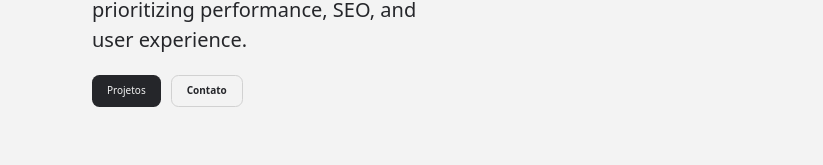
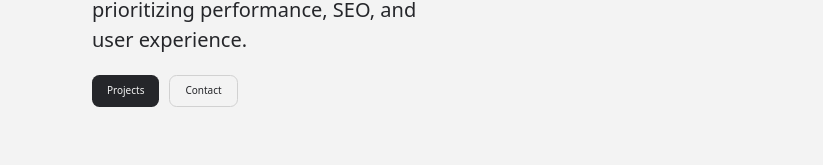
Before and after one commit to renanromagnollo/renan-landing, a Next.js app: page /en in a window 1280 px wide. Shown: the part 465-630 px from the top of the page, without its empty margins (228-1051 px from the left). Built offline with nearby package versions, Linux system fonts and the light colour scheme; no server answers.

Commit message:
fix:repair

```diff
--- a/src/app/_components/layout/pages/home/aboutme/index.tsx
+++ b/src/app/_components/layout/pages/home/aboutme/index.tsx
@@ -6,7 +6,6 @@ import { Techs } from "./techs";
 
 export function AboutMe() {
   return (
-    <div>
     <section className="w-full flex flex-col md:flex-row justify-between items-center">
       <div className="w-full md:w-1/3">
         <Me />
@@ -15,6 +14,5 @@ export function AboutMe() {
         <Techs />
       </div>
     </section>
-    </div>
   );
 }
--- a/src/app/_components/layout/pages/home/contact/index.tsx
+++ b/src/app/_components/layout/pages/home/contact/index.tsx
@@ -58,7 +58,7 @@ export function ContactSection() {
   }
 
   return (
-    <section className="w-full max-w-3xl mx-auto py-16 px-4">
+    <section id="contact" className="w-full max-w-3xl mx-auto py-16 px-4">
       <div className="text-center mb-10">
         <h2 className="text-3xl font-bold mb-3">
           {t.home.contact.title}
--- a/src/app/_components/layout/pages/home/hero/index.tsx
+++ b/src/app/_components/layout/pages/home/hero/index.tsx
@@ -2,11 +2,19 @@
 
 import { useTranslation } from "@/src/hooks"
 
+export function Hero() {
+  const t = useTranslation()
 
-export function Hero() {
+  function scrollToSection(id: string) {
+    const element = document.getElementById(id)
 
-  const t = useTranslation()
-  console.log(t)
+    if (element) {
+      element.scrollIntoView({
+        behavior: 'smooth',
+        block: 'start',
+      })
+    }
+  }
 
   return (
     <section className="min-h-[55vh] flex flex-col justify-center max-w-5xl mx-auto">
@@ -22,13 +30,17 @@ export function Hero() {
       </p>
 
       <div className="mt-8 flex gap-4">
-        <button className="px-6 py-3 rounded-xl bg-foreground text-background">
-          Projetos
+        <button
+          onClick={() => scrollToSection('projects')}
+          className="px-6 py-3 rounded-xl bg-foreground text-background">
+          {t.home.hero.buttonProjects}
         </button>
 
-        <a className="px-6 py-3 rounded-xl border">
-          Contato
-        </a>
+        <button
+          onClick={() => scrollToSection('contact')}
+          className="px-6 py-3 rounded-xl border">
+          {t.home.hero.buttonContact}
+        </button>
       </div>
     </section>
   )
--- a/src/app/_components/layout/pages/home/projects/index.tsx
+++ b/src/app/_components/layout/pages/home/projects/index.tsx
@@ -18,7 +18,7 @@ export async function Projects({
     await getProjects(locale, 1);
 
   return (
-    <section className="max-w-6xl mx-auto px-6 py-24">
+    <section id="projects" className="max-w-6xl mx-auto px-6 py-24">
       <header className="mb-16">
         <h3 className="text-primary">
           {dictionary.home.projects.title}
--- a/src/styles/globals.css
+++ b/src/styles/globals.css
@@ -49,6 +49,9 @@
 
   * {
     border-color: var(--border);
+  }
+
+  html {
     scroll-behavior: smooth;
   }
 
```
Lines whose indentation alone changed are shown as unchanged.
